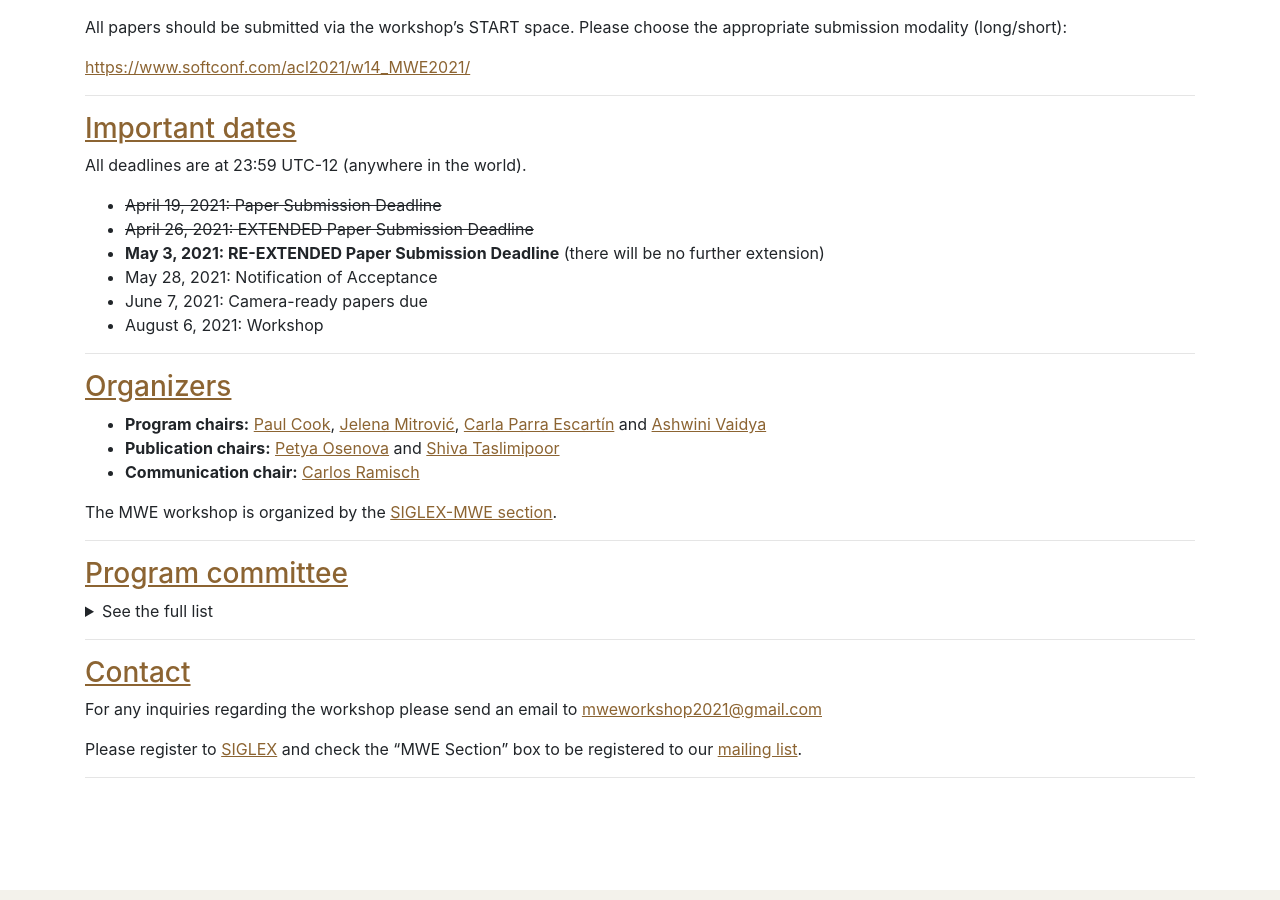
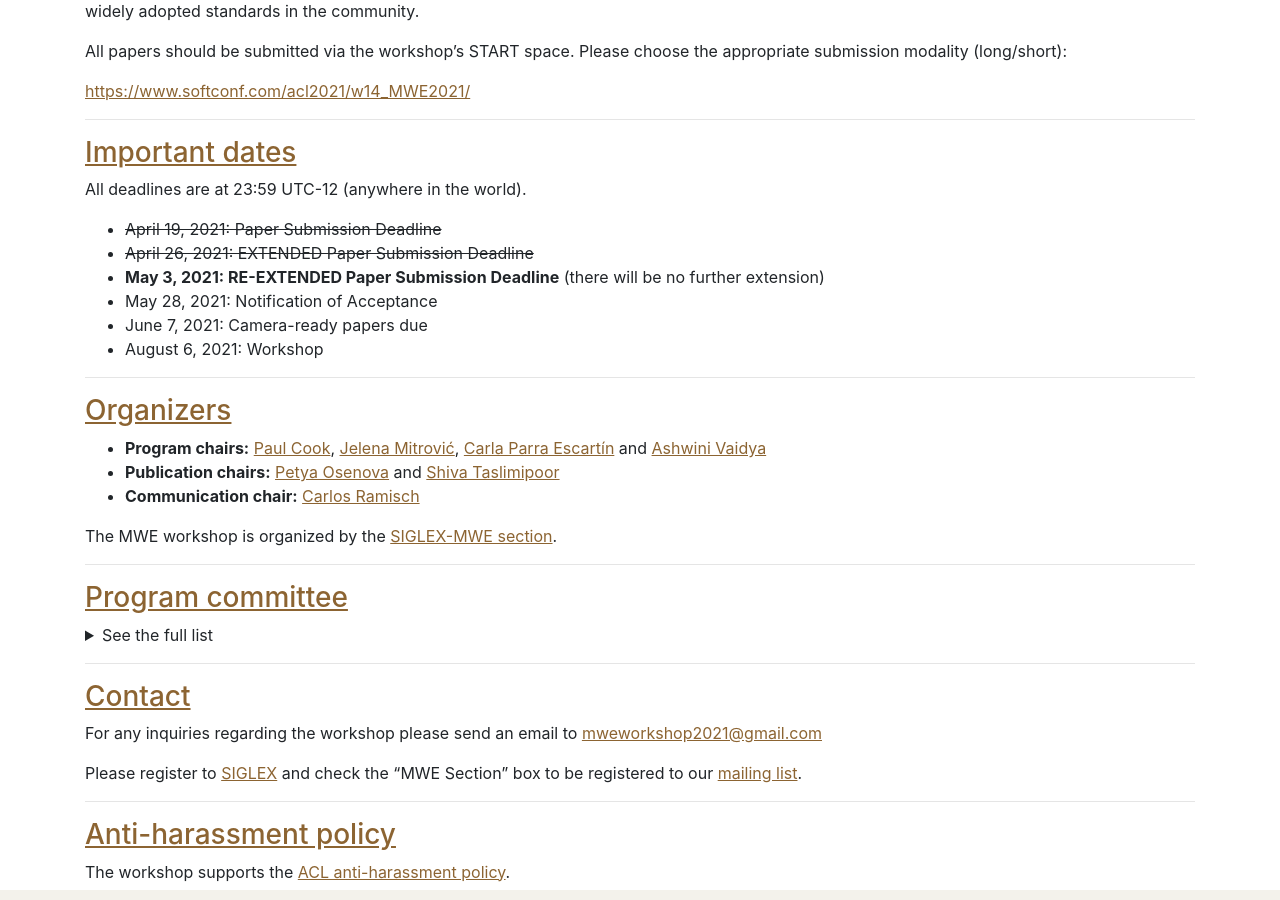
Before and after one commit to multiword/multiword.github.io, a Jekyll site: the page built from mwe2021/index.md, in a window 1280 px wide and 900 px high, scrolled down 2549 px. Built offline with Jekyll 4.4.1, drawn with Linux system fonts in a browser that asks for light colours; comment, search, counter and statistics services are not loaded; some of the changed text lies outside the part shown.

Commit message:
Add anti-harassment policy, update PC

```diff
--- a/mwe2021/index.md
+++ b/mwe2021/index.md
@@ -36,6 +36,7 @@
 - [Organizers](#organizers)
 - [Program committee](#committee)
 - [Contact](#contact)
+- [Anti-harassment policy](#antiharassment)
 </details>
 
 -----
@@ -209,3 +211,7 @@
 Please register to [SIGLEX](../organization/members) and check the "MWE Section" box to be registered to our [mailing list](../mailinglist).
 
 -----
+
+### <a name="antiharassment"> Anti-harassment policy </a>
+
+The workshop supports the [ACL anti-harassment policy](https://www.aclweb.org/adminwiki/index.php?title=Anti-Harassment_Policy).
```
Also changed, not shown: other parts of mwe2021/index.md (+1 -0 lines).
